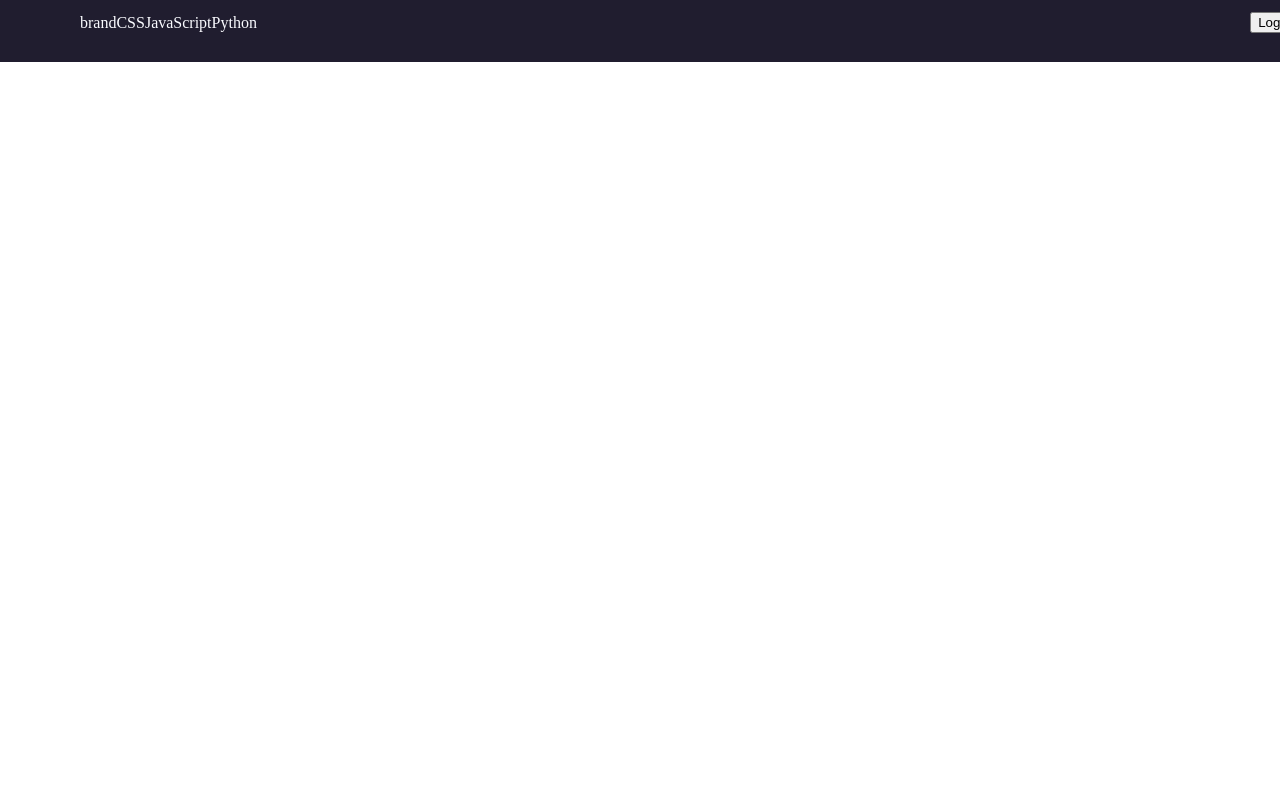
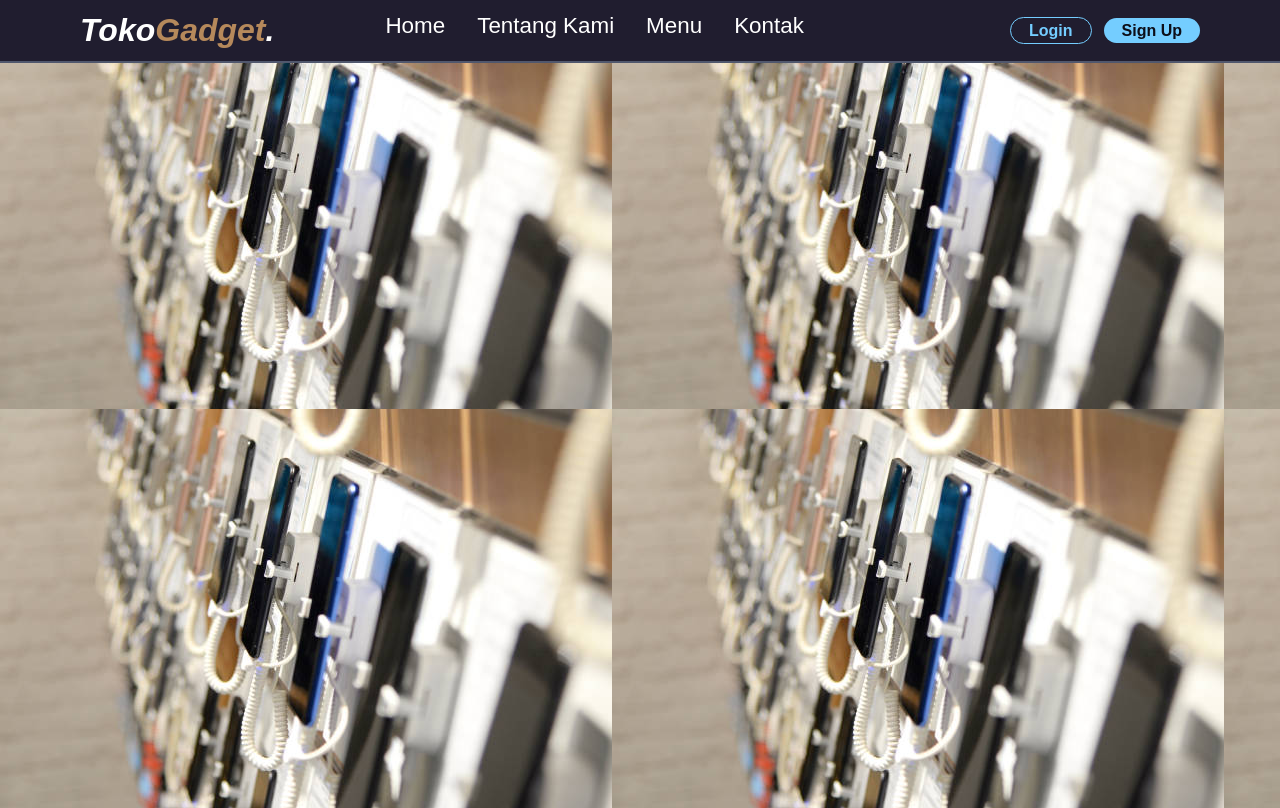
Before and after one commit to riandroraul/test-satu-ilmu, a React (Create React App) app in the folder test-frontend/: page / in a window 1280 px wide. Shown: the top 808 px of the page. Built offline with nearby package versions, Linux system fonts and the light colour scheme; no server answers.

Commit message:
update UI

```diff
--- a/test-frontend/public/index.html
+++ b/test-frontend/public/index.html
@@ -9,137 +9,33 @@
       name="description"
       content="Web site created using create-react-app"
     />
+
+    <script src="https://unpkg.com/feather-icons"></script>
+
     <link rel="apple-touch-icon" href="%PUBLIC_URL%/logo192.png" />
-    <!-- <link
-      href="https://cdn.jsdelivr.net/npm/bootstrap@5.2.3/dist/css/bootstrap.min.css"
+    <link rel="preconnect" href="https://fonts.googleapis.com" />
+    <link rel="preconnect" href="https://fonts.gstatic.com" crossorigin />
+    <link
+      href="https://fonts.googleapis.com/css2?family=Poppins:ital,wght@0,100;0,300;0,400;0,700;1,700&display=swap"
       rel="stylesheet"
-      integrity="sha384-rbsA2VBKQhggwzxH7pPCaAqO46MgnOM80zW1RWuH61DGLwZJEdK2Kadq2F9CUG65"
-      crossorigin="anonymous"
-    /> -->
+    />
     <style>
-      html,
-      body,
-      div,
-      span,
-      applet,
-      object,
-      iframe,
-      h1,
-      h2,
-      h3,
-      h4,
-      h5,
-      h6,
-      p,
-      blockquote,
-      pre,
-      a,
-      abbr,
-      acronym,
-      address,
-      big,
-      cite,
-      code,
-      del,
-      dfn,
-      em,
-      img,
-      ins,
-      kbd,
-      q,
-      s,
-      samp,
-      small,
-      strike,
-      strong,
-      sub,
-      sup,
-      tt,
-      var,
-      b,
-      u,
-      i,
-      center,
-      dl,
-      dt,
-      dd,
-      ol,
-      ul,
-      li,
-      fieldset,
-      form,
-      label,
-      legend,
-      table,
-      caption,
-      tbody,
-      tfoot,
-      thead,
-      tr,
-      th,
-      td,
-      article,
-      aside,
-      canvas,
-      details,
-      embed,
-      figure,
-      figcaption,
-      footer,
-      header,
-      hgroup,
-      menu,
-      nav,
-      output,
-      ruby,
-      section,
-      summary,
-      time,
-      mark,
-      audio,
-      video {
+      :root {
+        --primary: #b6895b;
+        --bg: #1e1e1e;
+      }
+      * {
         margin: 0;
         padding: 0;
-        border: 0;
-        font-size: 100%;
-        font: inherit;
-        vertical-align: baseline;
-      }
-      /* HTML5 display-role reset for older browsers */
-      article,
-      aside,
-      details,
-      figcaption,
-      figure,
-      footer,
-      header,
-      hgroup,
-      menu,
-      nav,
-      section {
-        display: block;
+        box-sizing: border-box;
+        outline: none;
+        border: none;
+        text-decoration: none;
       }
       body {
-        line-height: 1;
-      }
-      ol,
-      ul {
-        list-style: none;
-      }
-      blockquote,
-      q {
-        quotes: none;
-      }
-      blockquote:before,
-      blockquote:after,
-      q:before,
-      q:after {
-        content: "";
-        content: none;
-      }
-      table {
-        border-collapse: collapse;
-        border-spacing: 0;
+        font-family: "Montserrat", sans-serif;
+        background-color: var(--bg);
+        color: #fff;
       }
     </style>
     <!--
@@ -171,21 +67,8 @@
       To begin the development, run `npm start` or `yarn start`.
       To create a production bundle, use `npm run build` or `yarn build`.
     -->
-    <!-- <script
-      src="https://cdn.jsdelivr.net/npm/bootstrap@5.2.3/dist/js/bootstrap.bundle.min.js"
-      integrity="sha384-kenU1KFdBIe4zVF0s0G1M5b4hcpxyD9F7jL+jjXkk+Q2h455rYXK/7HAuoJl+0I4"
-      crossorigin="anonymous"
-    ></script> -->
+    <script>
+      feather.replace();
+    </script>
   </body>
 </html>
-<!DOCTYPE html>
-<html lang="en">
-  <head>
-    <meta charset="utf-8" />
-    <meta name="viewport" content="width=device-width, initial-scale=1" />
-    <title>Bootstrap demo</title>
-  </head>
-  <body>
-    <h1>Hello, world!</h1>
-  </body>
-</html>
--- a/test-frontend/src/App.js
+++ b/test-frontend/src/App.js
@@ -1,3 +1,4 @@
+import Hero from "./components/Hero";
 import Navbar from "./components/Navbar";
 
 const App = () => {
@@ -10,6 +11,7 @@ const App = () => {
   return (
     <div className="App">
       <Navbar />
+      <Hero />
       {/* <p>{data}</p> */}
     </div>
   );
--- /dev/null
+++ b/test-frontend/src/assets/css/hero.css
@@ -0,0 +1,22 @@
+.hero {
+  width: 1440px;
+  height: 808px;
+  background-image: url("../img/hero.jpg");
+}
+
+/* .hero::after {
+  content: "";
+  display: block;
+  position: absolute;
+  width: 100%;
+  height: 100%;
+  background: linear-gradient(
+    0deg,
+    rgba(1, 1, 3, 1) 3%,
+    rgba(255, 255, 255, 0) 25%
+  );
+} */
+
+.hero .content {
+  text-align: center;
+}
--- a/test-frontend/src/assets/css/navbar.css
+++ b/test-frontend/src/assets/css/navbar.css
@@ -1,36 +1,74 @@
-.container {
-  width: 1440px;
-  height: 62px;
+/* navbar */
+.navbar {
+  display: flex;
+  justify-content: space-between;
+  align-items: center;
   padding: 12px 80px;
-  justify-content: space-between;
-  gap: 339px;
+  background-color: #201d2f;
+  position: fixed;
+  top: 0;
   left: 0;
-  top: 0;
-  align-items: center;
-  background: #201d2f;
-  position: absolute;
-  box-sizing: border-box;
+  right: 0;
+  z-index: 9999;
+  border-bottom: 2px solid #50576d;
 }
 
-.container nav {
-  background-color: #201d2f;
+.navbar .navbar-logo {
+  font-size: 2rem;
+  font-weight: 700;
+  color: #fff;
+  font-style: italic;
 }
 
-.container nav a {
-  color: #fafbff;
-  font-family: "Montserrat";
-  font-style: normal;
-  font-weight: 400;
-  font-size: 16px;
-  line-height: 140%;
-  text-decoration: none;
-  align-items: center;
+.navbar .navbar-logo span {
+  color: var(--primary);
 }
 
-.container nav .brand {
-  width: 30rem;
+.navbar .navbar-nav a {
+  color: #fff;
+  display: inline-block;
+  font-size: 1.4rem;
+  margin: 0 1rem;
 }
 
-.container nav button {
-  float: right;
+.navbar .navbar-nav a:hover {
+  color: var(--primary);
 }
+
+.navbar .navbar-nav a::after {
+  content: "";
+  display: block;
+  padding-bottom: 0.5rem;
+  border-bottom: 0.1rem solid var(--primary);
+  transform: scaleX(0);
+  transition: 0.2s linear;
+}
+
+.navbar .navbar-nav a:hover::after {
+  transform: scaleX(0.5);
+}
+
+.navbar .navbar-extra a:hover {
+  color: var(--primary);
+}
+
+.navbar .tombol .login {
+  border: 1px solid #74cdff;
+  font-weight: 600;
+  padding: 4px 18px;
+  margin-right: 12px;
+  color: #74cdff;
+  border-radius: 15px;
+}
+
+.navbar .tombol .signup {
+  font-weight: 600;
+  border-radius: 15px;
+  padding: 4px 18px;
+  background-color: #74cdff;
+  color: #0c0e18;
+}
+
+.navbar .navbar-extra #hamburger-menu {
+  display: none;
+}
--- /dev/null
+++ b/test-frontend/src/components/Hero.jsx
@@ -0,0 +1,23 @@
+import React from "react";
+import "../assets/css/hero.css";
+
+const Hero = () => {
+  return (
+    <section id="home" class="hero">
+      <main class="content">
+        <h1>
+          Mari nikmati secangkir <span>Kopi</span>
+        </h1>
+        <p>
+          Lorem ipsum dolor sit, amet consectetur adipisicing elit. Earum,
+          mollitia.
+        </p>
+        <a href="#" class="cta">
+          Beli Sekarang
+        </a>
+      </main>
+    </section>
+  );
+};
+
+export default Hero;
--- a/test-frontend/src/components/Navbar.jsx
+++ b/test-frontend/src/components/Navbar.jsx
@@ -3,18 +3,32 @@ import "../assets/css/navbar.css";
 
 const Navbar = () => {
   return (
-    <div className="container">
-      <nav>
-        <a href="/sd/" className="brand">
-          brand
+    <nav class="navbar">
+      <a href="#" class="navbar-logo">
+        Toko<span>Gadget</span>.
+      </a>
+      <div class="navbar-nav">
+        <a href="#home">Home</a>
+        <a href="#about">Tentang Kami</a>
+        <a href="#menu">Menu</a>
+        <a href="#contact">Kontak</a>
+      </div>
+      <div class="navbar-extra">
+        <a href="#" id="search">
+          <i data-feather="search"></i>
         </a>
-        <a href="/ads/">CSS</a>
-        <a href="/ads/">JavaScript</a>
-        <a href="/asd/">Python</a>
-        <button>Sign up</button>
-        <button>Login</button>
-      </nav>
-    </div>
+        <a href="#" id="shopping-cart">
+          <i data-feather="shopping-cart"></i>
+        </a>
+        <a href="#" id="hamburger-menu">
+          <i data-feather="menu"></i>
+        </a>
+      </div>
+      <div className="tombol">
+        <a className="login">Login</a>
+        <a className="signup">Sign Up</a>
+      </div>
+    </nav>
   );
 };
 
```
Also changed, not shown: test-frontend/src/assets/img/hero.jpg (added).
